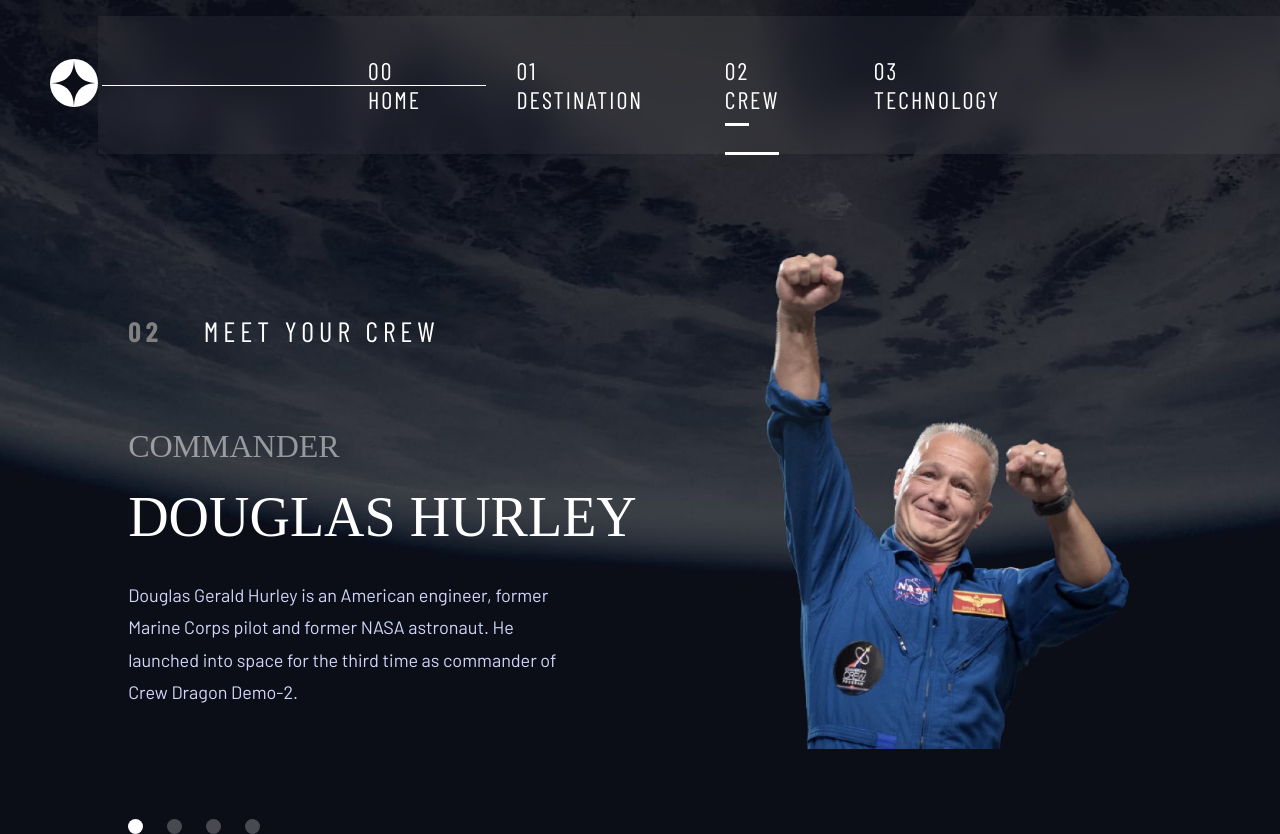
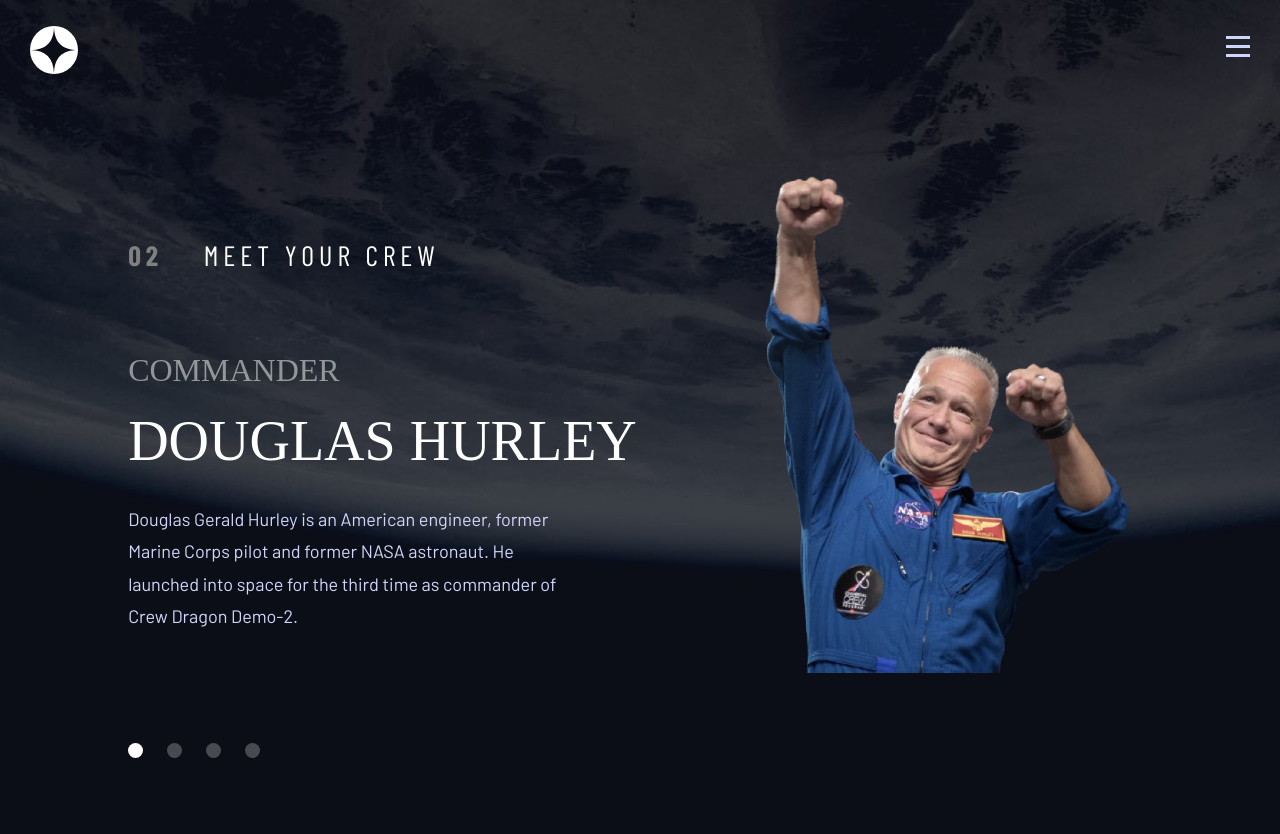
Before and after one commit to ME0WGE/React-Space-Router, a React (Vite) app: page /crew in a window 1280 px wide. After the commit the page ends 800 px from the top, so only its background shows below. Built offline with nearby package versions, Linux system fonts and the light colour scheme; a web font is replaced by a local one.

Commit message:
navbar okayge

```diff
--- a/src/components/header/nav.css
+++ b/src/components/header/nav.css
@@ -4,6 +4,8 @@
   justify-content: space-between;
   align-items: center;
   position: relative;
+
+  width: 100%;
 
   margin-top: 1rem;
   z-index: 100;
@@ -24,7 +26,7 @@
   content: "";
   position: absolute;
 
-  width: 30%;
+  width: 25%;
   height: 1px;
 
   top: 50%;
@@ -49,9 +51,9 @@
 
   list-style: none;
 
-  padding: 40px 270px;
+  padding: 40px 20rem;
 
-  gap: 75px;
+  gap: 50px;
 
   background-color: rgba(255, 255, 255, 0.05);
   backdrop-filter: blur(15px);
@@ -91,7 +93,7 @@
 }
 
 /* Media Queries */
-@media (max-width: 1024px) {
+@media (max-width: 1440px) {
   /* -- TABLETTE SIZE-- */
   .burger-nav-toggle {
     display: block;
```
